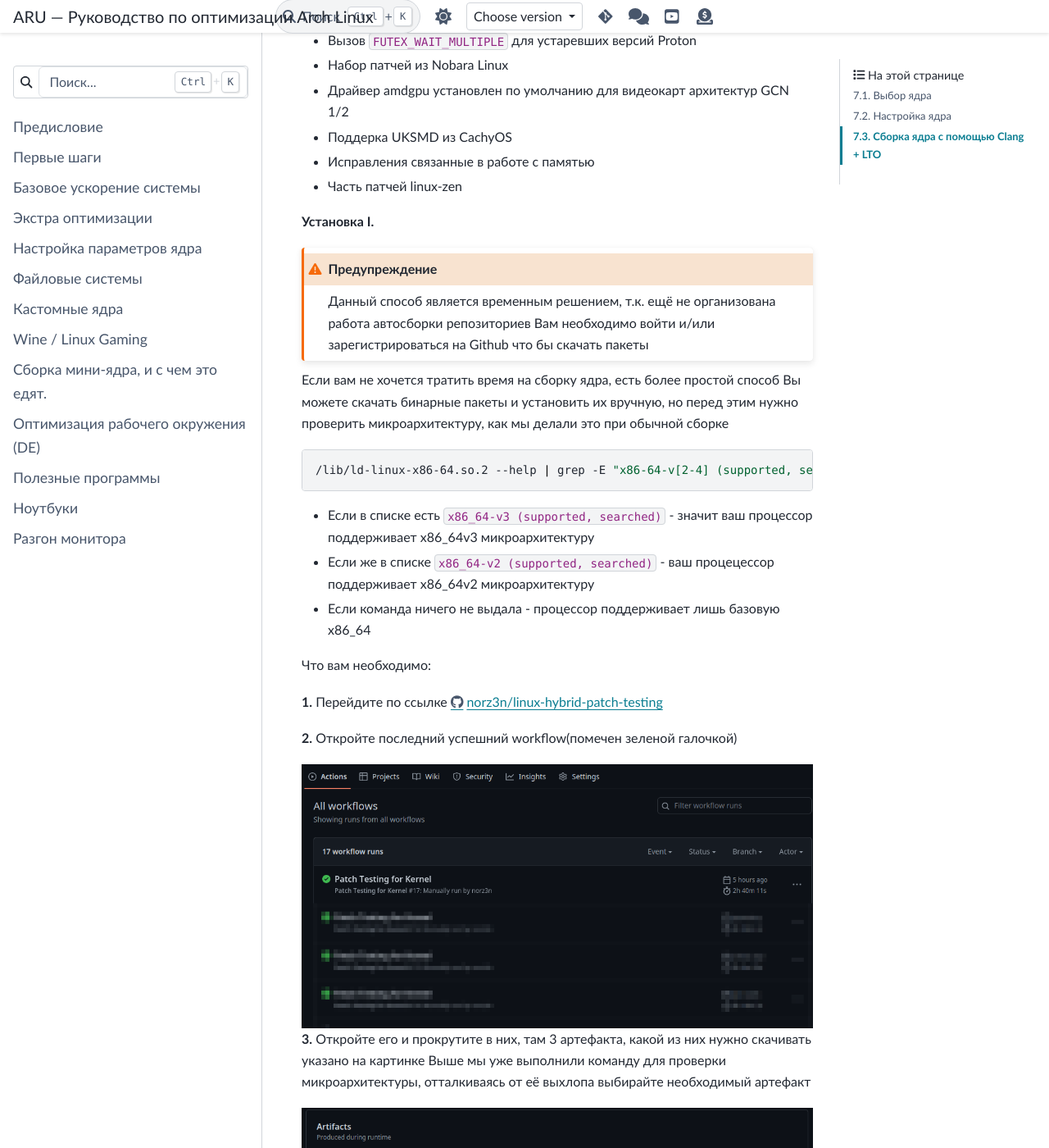
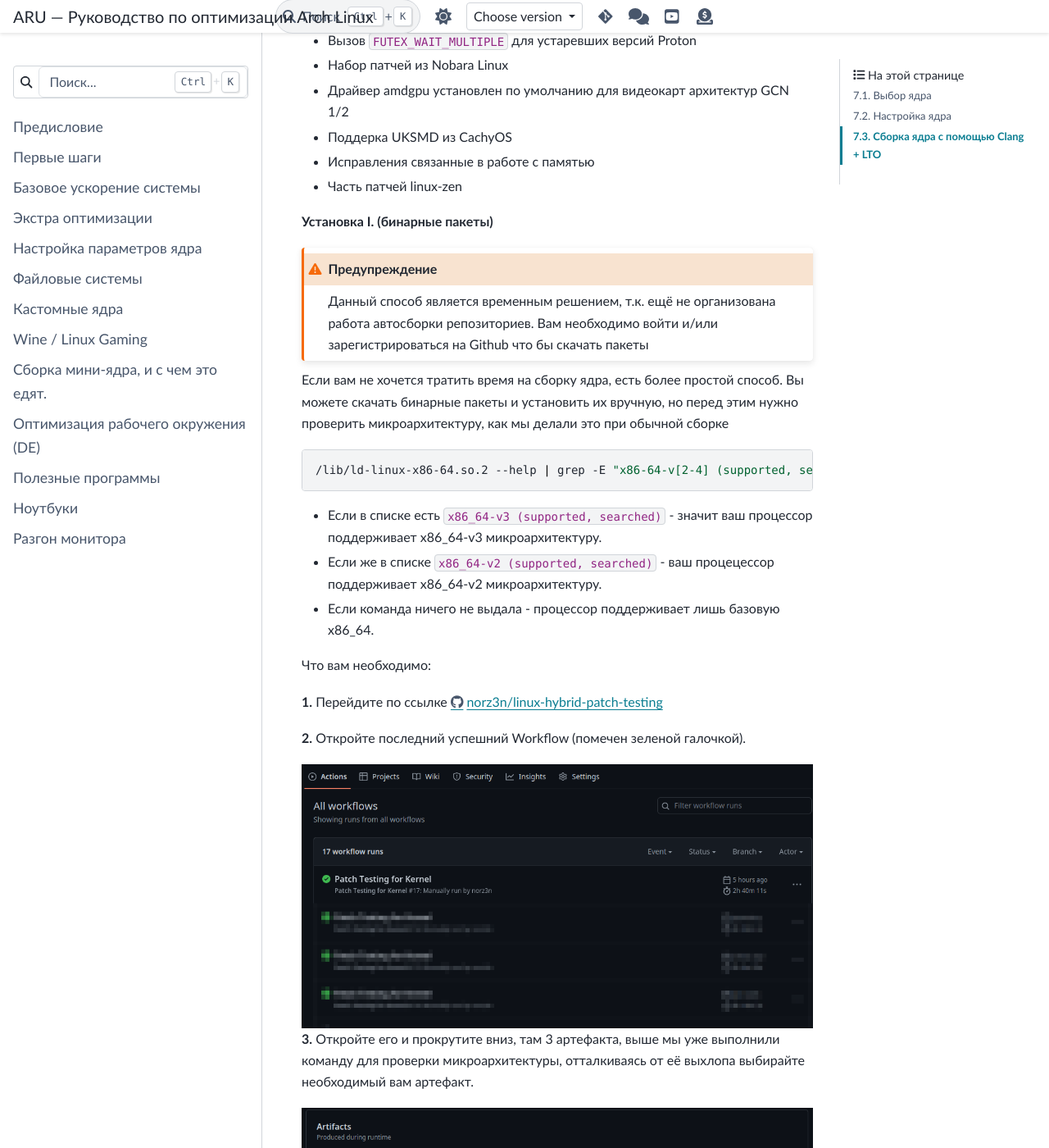
Before and after one commit to ventureoo/ARU, a Sphinx documentation site: the page built from docs/source/custom-kernels.rst, in a window 1280 px wide and 1400 px high, scrolled down 10349 px. Shown: the whole window at 82% size. Built offline with Sphinx 7.4.7 and the PyData theme 0.15.4, drawn with Linux system fonts in a browser that asks for light colours; some of the changed text lies outside the part shown.

Commit message:
custom-kernels: Some fixes

```diff
--- a/docs/source/custom-kernels.rst
+++ b/docs/source/custom-kernels.rst
@@ -467,48 +467,56 @@
 
 - Часть патчей linux-zen
 
-**Установка I.**
+**Установка I. (бинарные пакеты)**
 
-.. warning:: Данный способ является временным решением, т.к. ещё не организована работа автосборки репозиториев
-   Вам необходимо войти и/или зарегистрироваться на Github что бы скачать пакеты
+.. warning:: Данный способ является временным решением, т.к. ещё не
+   организована работа автосборки репозиториев. Вам необходимо войти
+   и/или зарегистрироваться на Github что бы скачать пакеты
 
-Если вам не хочется тратить время на сборку ядра, есть более простой способ
-Вы можете скачать бинарные пакеты и установить их вручную, но перед этим нужно проверить микроархитектуру, как мы делали это при обычной сборке ::
+Если вам не хочется тратить время на сборку ядра, есть более простой
+способ. Вы можете скачать бинарные пакеты и установить их вручную, но
+перед этим нужно проверить микроархитектуру, как мы делали это при
+обычной сборке ::
 
   /lib/ld-linux-x86-64.so.2 --help | grep -E "x86-64-v[2-4] (supported, searched)"
 
-- Если в списке есть ``x86_64-v3 (supported, searched)`` - значит ваш процессор поддерживает x86_64v3 микроархитектуру
+- Если в списке есть ``x86_64-v3 (supported, searched)`` - значит ваш
+  процессор поддерживает x86_64-v3 микроархитектуру.
 
-- Если же в списке ``x86_64-v2 (supported, searched)`` - ваш процецессор поддерживает x86_64v2 микроархитектуру
+- Если же в списке ``x86_64-v2 (supported, searched)`` - ваш
+  процецессор поддерживает x86_64-v2 микроархитектуру.
 
-- Если команда ничего не выдала - процессор поддерживает лишь базовую x86_64
+- Если команда ничего не выдала - процессор поддерживает лишь базовую
+  x86_64.
 
 Что вам необходимо:
 
 **1.** Перейдите по ссылке https://github.com/norz3n/linux-hybrid-patch-testing/actions
 
-**2.** Откройте последний успешний workflow(помечен зеленой галочкой)
+**2.** Откройте последний успешний Workflow (помечен зеленой
+галочкой).
 
 .. image:: images/linux-hybrid-action-page.png
 
-**3.** Откройте его и прокрутите в них, там 3 артефакта, какой из них нужно скачивать указано на картинке
-Выше мы уже выполнили команду для проверки микроархитектуры, отталкиваясь от её выхлопа выбирайте необходимый артефакт
+**3.** Откройте его и прокрутите вниз, там 3 артефакта, выше мы уже
+выполнили команду для проверки микроархитектуры, отталкиваясь от её
+выхлопа выбирайте необходимый вам артефакт.
 
 .. image:: images/linux-hybrid-action-page-artifacts.png
 
-**4.** После загрузки, распакуйте скачанный zip-архив в любое удобное для вас место
+**4.** После загрузки, распакуйте скачанный zip-архив в любое удобное для вас место.
 
 **5.** Откройте терминал в папке с куда вы распаковали содержимое
-и выполните эту команду::
+и выполните данную команду::
 
   sudo pacman -U linux-hybrid*.pkg.tar.zst
 
-Она установит пакеты linux-hybrid и linux-hybrid-headers.
+Она установит пакеты ``linux-hybrid`` и ``linux-hybrid-headers``.
 После установки, выполните команду ниже, что бы обновить загрузчик::
 
   sudo grub-mkconfig -o /boot/grub/grub.cfg
 
-На этом установка ядра завершена
+На этом установка ядра завершена.
 
 .. index:: kernel, configure
 .. _manual_kernel_configuration:
```
Also changed, not shown: other parts of docs/source/custom-kernels.rst (+3 -3 lines).
